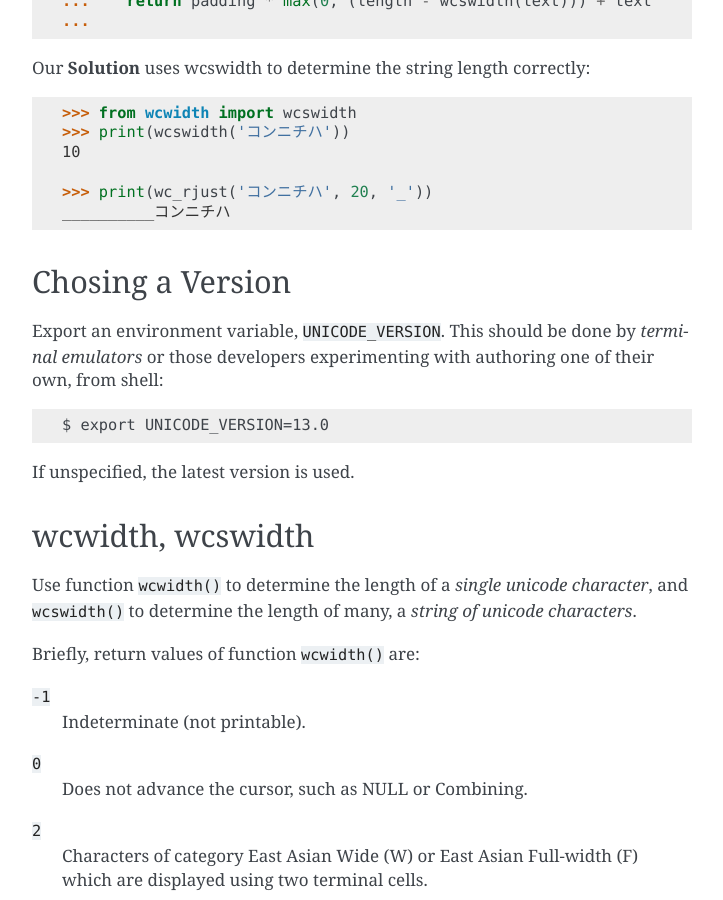
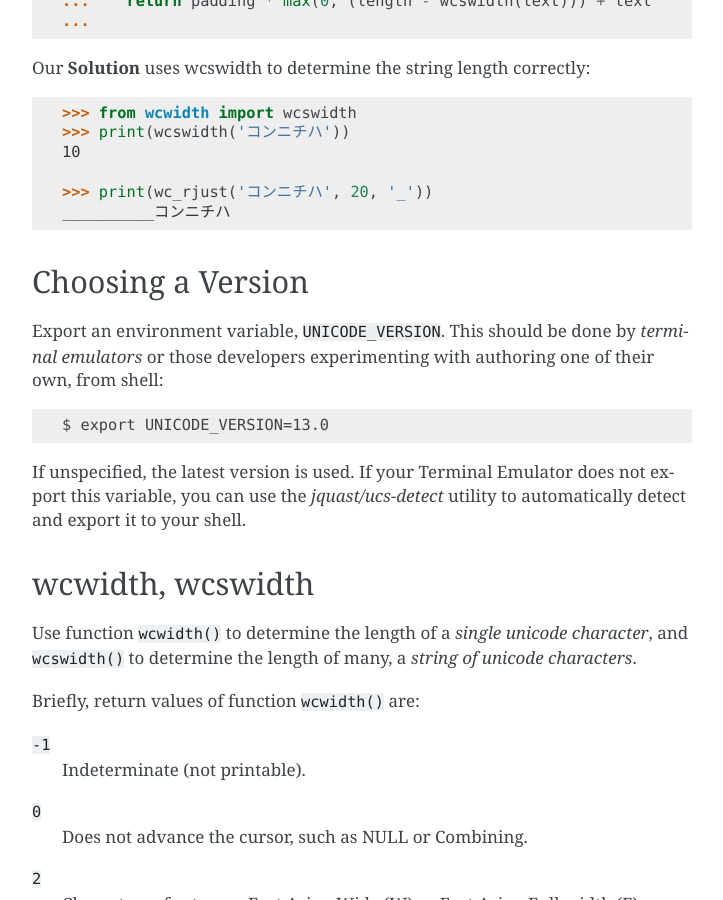
Before and after one commit to jquast/wcwidth, a Sphinx documentation site: the page built from docs/intro.rst, in a window 1280 px wide and 900 px high, scrolled down 1035 px. Shown: the whole window, without its empty margins (388-1111 px from the left). Built offline with Sphinx 7.4.7, drawn with Linux system fonts in a browser that asks for light colours; some of the changed text lies outside the part shown.

```diff
--- a/docs/intro.rst
+++ b/docs/intro.rst
@@ -28,8 +28,8 @@
 
 **Solution**: POSIX.1-2001 and POSIX.1-2008 conforming systems provide
 `wcwidth(3)`_ and `wcswidth(3)`_ C functions of which this python module's
-functions precisely copy.  *These functions return the number of cells a
-unicode string is expected to occupy.*
+functions precisely copy.  *These functions return the number of cells a unicode
+string is expected to occupy.*
 
 Installation
 ------------
@@ -72,16 +72,18 @@
    __________コンニチハ
 
 
-Chosing a Version
------------------
+Choosing a Version
+------------------
 
-Export an environment variable, ``UNICODE_VERSION``. This should be
-done by *terminal emulators* or those developers experimenting with
-authoring one of their own, from shell::
+Export an environment variable, ``UNICODE_VERSION``. This should be done by
+*terminal emulators* or those developers experimenting with authoring one of
+their own, from shell::
 
    $ export UNICODE_VERSION=13.0
 
-If unspecified, the latest version is used.
+If unspecified, the latest version is used. If your Terminal Emulator does not
+export this variable, you can use the `jquast/ucs-detect` utility to
+automatically detect and export it to your shell.
 
 wcwidth, wcswidth
 -----------------
```
